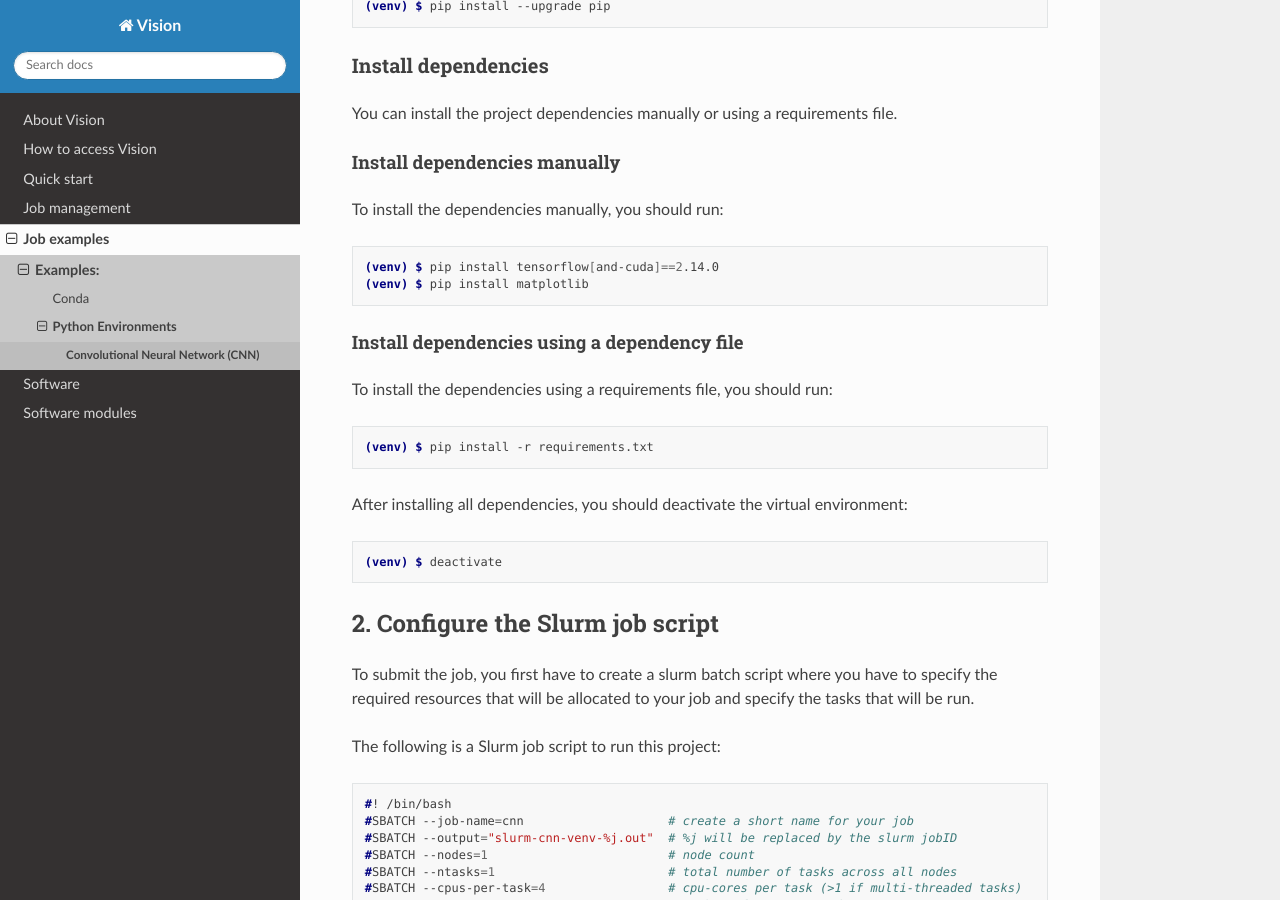
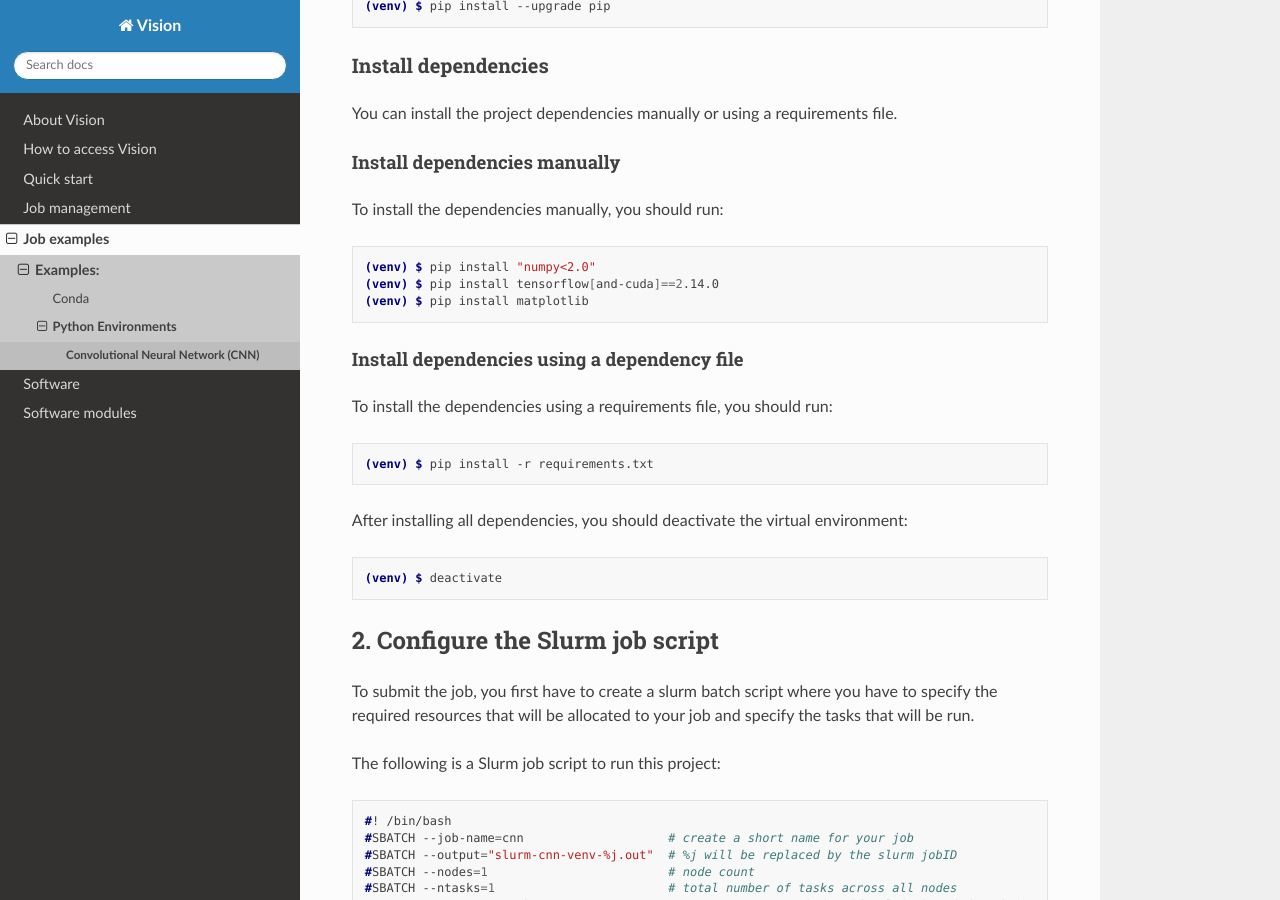
Before and after one commit to bigdata-ue/vision, a Sphinx documentation site: the page built from docs/source/python-venv/venv-cnn.rst, in a window 1280 px wide and 900 px high, scrolled down 796 px. Built offline with Sphinx 7.4.7 and the Read the Docs theme 3.1.0, drawn with Linux system fonts in a browser that asks for light colours.

Commit message:
Update venv-cnn.rst with new requirements

```diff
--- a/docs/source/python-venv/venv-cnn.rst
+++ b/docs/source/python-venv/venv-cnn.rst
@@ -46,6 +46,7 @@ To install the dependencies manually, you should run:
 
 .. code-block:: console
 
+  (venv) $ pip install "numpy<2.0"
   (venv) $ pip install tensorflow[and-cuda]==2.14.0
   (venv) $ pip install matplotlib
 
```
